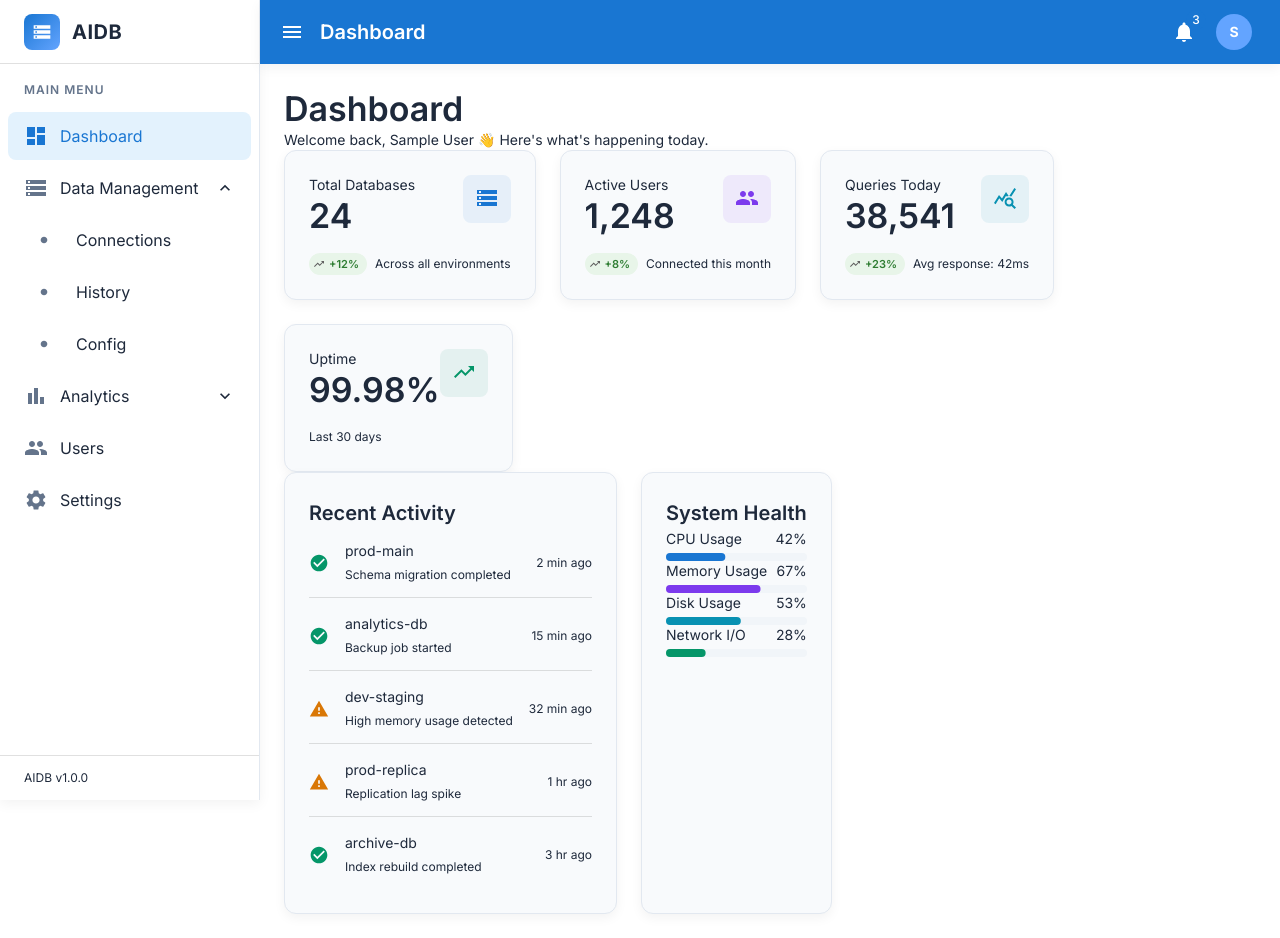
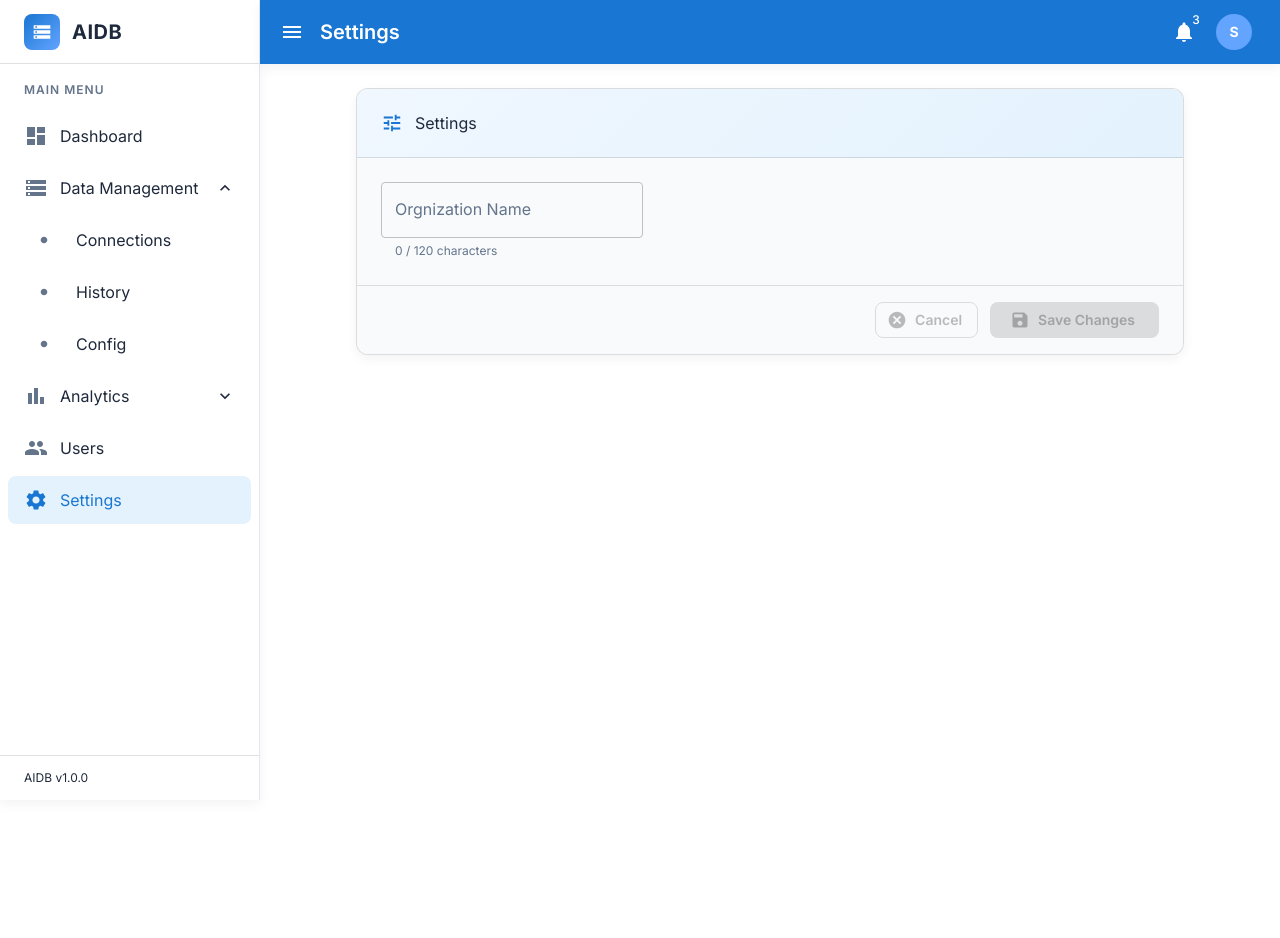
Before and after one commit to sandippatil2000/AIDBProject, a React (Vite) app in the folder AIDB/UI/AIDB/: page /settings in a window 1280 px wide. Before the commit this address led to /dashboard. After the commit the page ends 800 px from the top, so only its background shows below. Built offline with nearby package versions, Linux system fonts and the light colour scheme; no server answers; sample sign-in values are in the browser's storage.

Commit message:
Settings page

```diff
--- a/AIDB/UI/AIDB/src/App.tsx
+++ b/AIDB/UI/AIDB/src/App.tsx
@@ -8,6 +8,7 @@ import { LoginPage } from './pages/LoginPage';
 import { DashboardPage } from './pages/DashboardPage';
 import { ConnectionsPage } from './pages/ConnectionsPage';
 import { ReportsPage } from './pages/ReportsPage';
+import { SettingsPage } from './pages/SettingsPage';
 
 
 export const App = () => {
@@ -31,6 +32,7 @@ export const App = () => {
               <Route path="/dashboard" element={<DashboardPage />} />
               <Route path="/Connections" element={<ConnectionsPage />} />
               <Route path="/reports" element={<ReportsPage />} />
+              <Route path="/settings" element={<SettingsPage />} />
               {/* Add more protected routes here */}
             </Route>
 
--- /dev/null
+++ b/AIDB/UI/AIDB/src/pages/SettingsPage.tsx
@@ -0,0 +1,186 @@
+import React, { useState } from 'react';
+import {
+  Box,
+  Typography,
+  TextField,
+  Button,
+  Paper,
+  Divider,
+  Stack,
+  Snackbar,
+  Alert,
+  InputAdornment,
+} from '@mui/material';
+import {
+  Business as BusinessIcon,
+  Save as SaveIcon,
+  Cancel as CancelIcon,
+  Settings as SettingsIcon,
+  Tune as TuneIcon,
+} from '@mui/icons-material';
+
+// ── Initial / "saved" defaults ────────────────────────────────────────────────
+const DEFAULT_ORG_NAME = '';
+
+export const SettingsPage = () => {
+  // ── Saved state (what is persisted) ─────────────────────────────────────────
+  const [savedOrgName, setSavedOrgName] = useState(DEFAULT_ORG_NAME);
+
+  // ── Draft state (what the user is currently editing) ────────────────────────
+  const [orgName, setOrgName] = useState(DEFAULT_ORG_NAME);
+
+  // ── Snackbar feedback ────────────────────────────────────────────────────────
+  const [snackbar, setSnackbar] = useState<{
+    open: boolean;
+    message: string;
+    severity: 'success' | 'info';
+  }>({ open: false, message: '', severity: 'success' });
+
+  const isDirty = orgName !== savedOrgName;
+
+  // ── Handlers ─────────────────────────────────────────────────────────────────
+  const handleSave = () => {
+    setSavedOrgName(orgName.trim());
+    setOrgName(orgName.trim());
+    setSnackbar({ open: true, message: 'Settings saved successfully.', severity: 'success' });
+  };
+
+  const handleCancel = () => {
+    setOrgName(savedOrgName);
+    setSnackbar({ open: true, message: 'Changes discarded.', severity: 'info' });
+  };
+
+  return (
+    <Box sx={{ maxWidth: 860, mx: 'auto', px: { xs: 1, sm: 2 } }}>
+      {/* ── Page Header ──────────────────────────────────────────────────────── */}
+
+
+      {/* ── Panel Settings Card ───────────────────────────────────────────────── */}
+      <Paper
+        elevation={0}
+        sx={{
+          border: '1px solid',
+          borderColor: 'divider',
+          borderRadius: 3,
+          overflow: 'hidden',
+        }}
+      >
+        {/* Card Header */}
+        <Box
+          sx={{
+            px: 3,
+            py: 2.5,
+            display: 'flex',
+            alignItems: 'center',
+            gap: 1.5,
+            background: 'linear-gradient(135deg, #f0f7ff 0%, #e3f2fd 100%)',
+            borderBottom: '1px solid',
+            borderColor: 'divider',
+          }}
+        >
+          <TuneIcon sx={{ color: 'primary.main', fontSize: 22 }} />
+          <Box>
+            <Typography variant="subtitle1" fontWeight={700} color="text.primary">
+              Settings
+            </Typography>
+          </Box>
+        </Box>
+
+        {/* Card Body */}
+        <Box sx={{ px: 3, py: 3 }}>
+          <Stack spacing={3}>
+            {/* Organization Name field */}
+            <Box>
+              <TextField
+                size="medium"
+                id="setting-org-name"
+                variant="outlined"
+                placeholder="Enter your organization name"
+                value={orgName}
+                label="Orgnization Name"
+                onChange={(e) => setOrgName(e.target.value)}
+                InputProps={{
+                  startAdornment: (
+                    <InputAdornment position="start">
+                      <BusinessIcon sx={{ color: 'text.secondary', fontSize: 20 }} />
+                    </InputAdornment>
+                  ),
+                }}
+
+                inputProps={{ maxLength: 120 }}
+                helperText={`${orgName.length} / 120 characters`}
+              />
+            </Box>
+          </Stack>
+        </Box>
+
+        <Divider />
+
+        {/* Action Buttons */}
+        <Box
+          sx={{
+            px: 3,
+            py: 2,
+            display: 'flex',
+            justifyContent: 'flex-end',
+            gap: 1.5,
+            bgcolor: 'background.paper',
+          }}
+        >
+          <Button
+            id="settings-cancel-btn"
+            variant="outlined"
+            color="inherit"
+            startIcon={<CancelIcon />}
+            onClick={handleCancel}
+            disabled={!isDirty}
+            sx={{
+              borderColor: 'divider',
+              color: 'text.secondary',
+              '&:hover': {
+                borderColor: 'text.secondary',
+                backgroundColor: 'action.hover',
+              },
+            }}
+          >
+            Cancel
+          </Button>
+          <Button
+            id="settings-save-btn"
+            variant="contained"
+            color="primary"
+            startIcon={<SaveIcon />}
+            onClick={handleSave}
+            disabled={!isDirty}
+            sx={{
+              px: 3,
+              boxShadow: '0 4px 12px rgba(25,118,210,0.25)',
+              '&:hover': {
+                boxShadow: '0 6px 16px rgba(25,118,210,0.35)',
+              },
+            }}
+          >
+            Save Changes
+          </Button>
+        </Box>
+      </Paper>
+
+      {/* ── Snackbar Feedback ─────────────────────────────────────────────────── */}
+      <Snackbar
+        open={snackbar.open}
+        autoHideDuration={3500}
+        onClose={() => setSnackbar((s) => ({ ...s, open: false }))}
+        anchorOrigin={{ vertical: 'bottom', horizontal: 'center' }}
+      >
+        <Alert
+          onClose={() => setSnackbar((s) => ({ ...s, open: false }))}
+          severity={snackbar.severity}
+          variant="filled"
+          sx={{ borderRadius: 2, minWidth: 280 }}
+        >
+          {snackbar.message}
+        </Alert>
+      </Snackbar>
+    </Box>
+  );
+};
```
